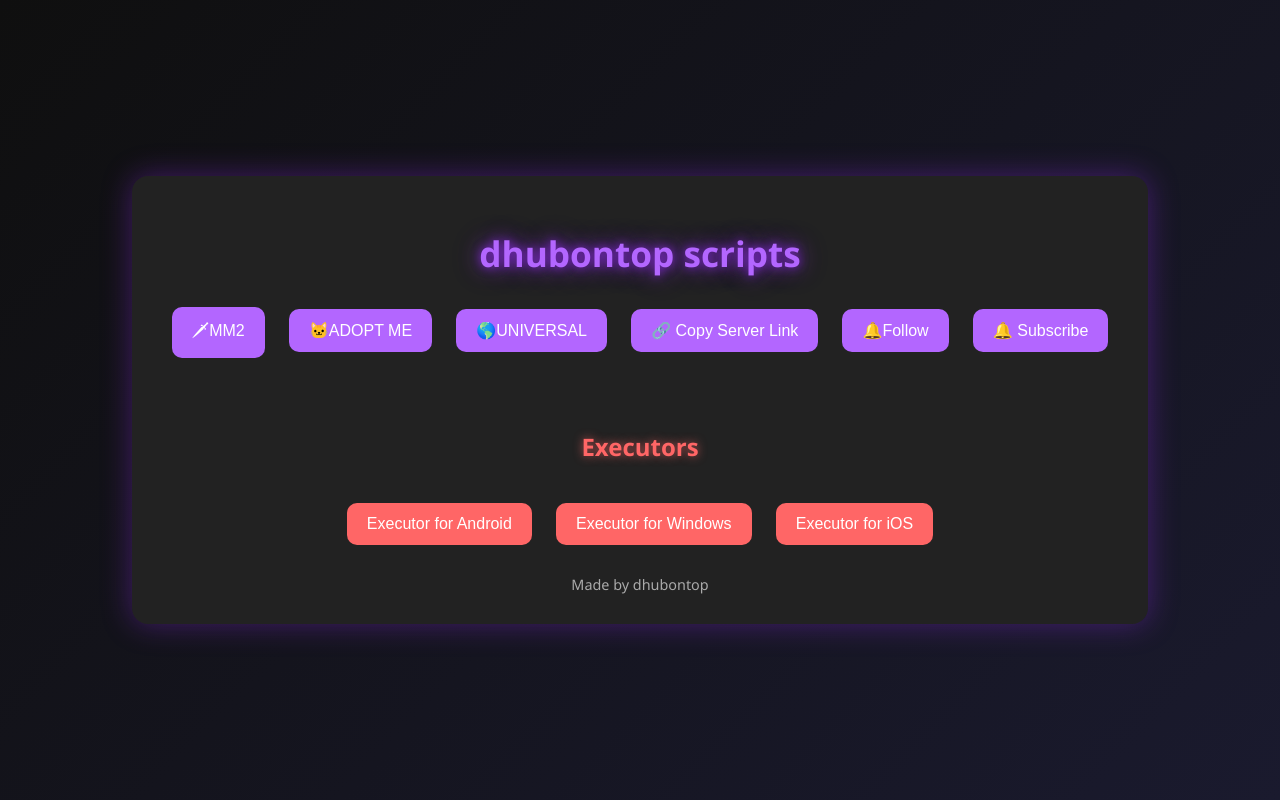
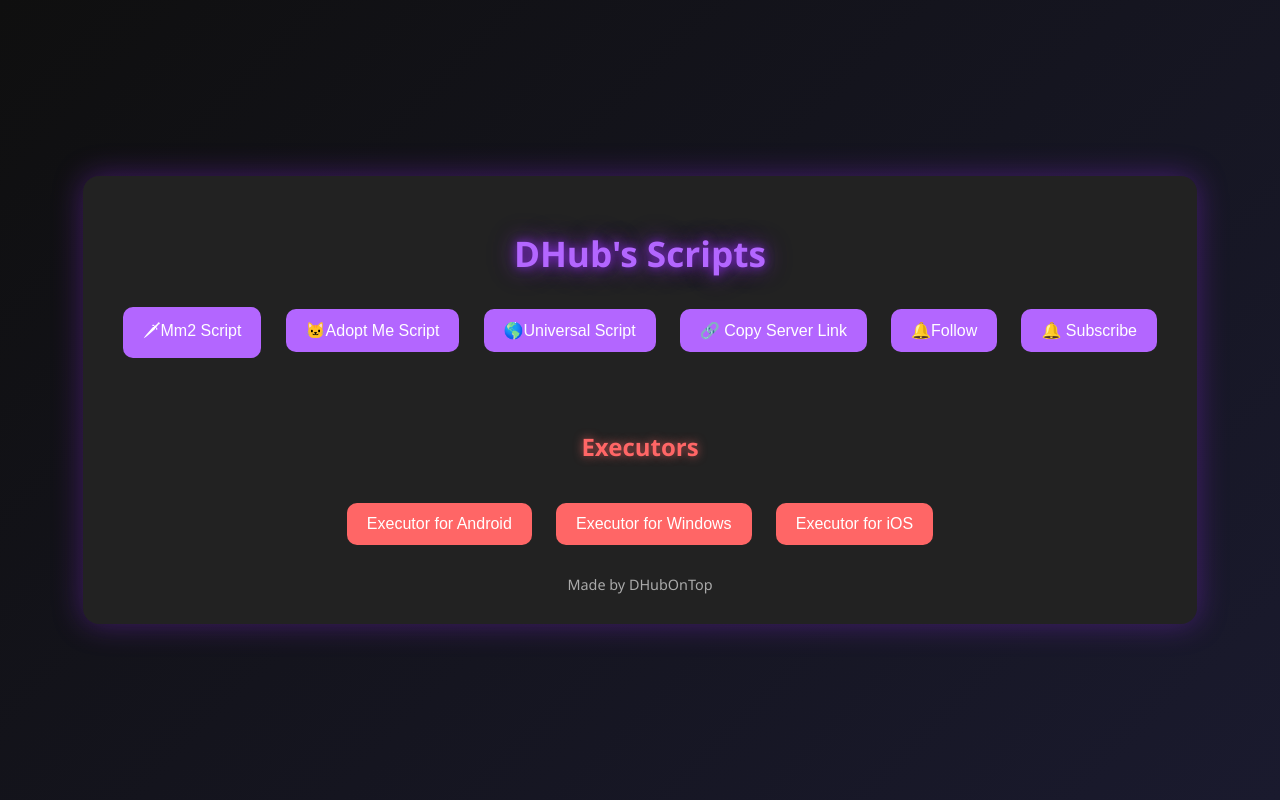
Before and after one commit to deno-d9/Website, a plain HTML site: page index.html in a window 1280 px wide. Drawn offline with Linux system fonts and the light colour scheme.

Commit message:
Update index.html

```diff
--- a/index.html
+++ b/index.html
@@ -4,7 +4,7 @@
 <html lang="en">
 <head>
   <meta charset="UTF-8">
-  <title>dhubontop</title>
+  <title>DHub</title>
   <style>
     body {
       background: linear-gradient(135deg, #0f0f0f, #1a1a2e);
@@ -94,10 +94,10 @@
 </head>
 <body>
   <div class="container">
-    <h1>dhubontop scripts</h1>
-    <button class="btn" onclick="copyScript2()">🗡MM2</button>
-    <button class="btn" onclick="copyScript1()">🐱ADOPT ME</button>
-    <button class="btn" onclick="copyScript()">🌎UNIVERSAL</button>
+    <h1>DHub's Scripts</h1>
+    <button class="btn" onclick="copyScript2()">🗡Mm2 Script</button>
+    <button class="btn" onclick="copyScript1()">🐱Adopt Me Script</button>
+    <button class="btn" onclick="copyScript()">🌎Universal Script</button>
     <button class="btn" onclick="copyServerLink()">🔗 Copy Server Link</button>
     <button class="btn" onclick="follow()">🔔Follow</button>
     <button class="btn" onclick="subscribe()">🔔 Subscribe</button>
@@ -116,7 +116,7 @@
     <button class="btn executor-btn" onclick="openIosExecutor()">Executor for iOS</button>
 
 
-    <div class="footer">Made by dhubontop</div>
+    <div class="footer">Made by DHubOnTop</div>
   </div>
 
   <script>
```
